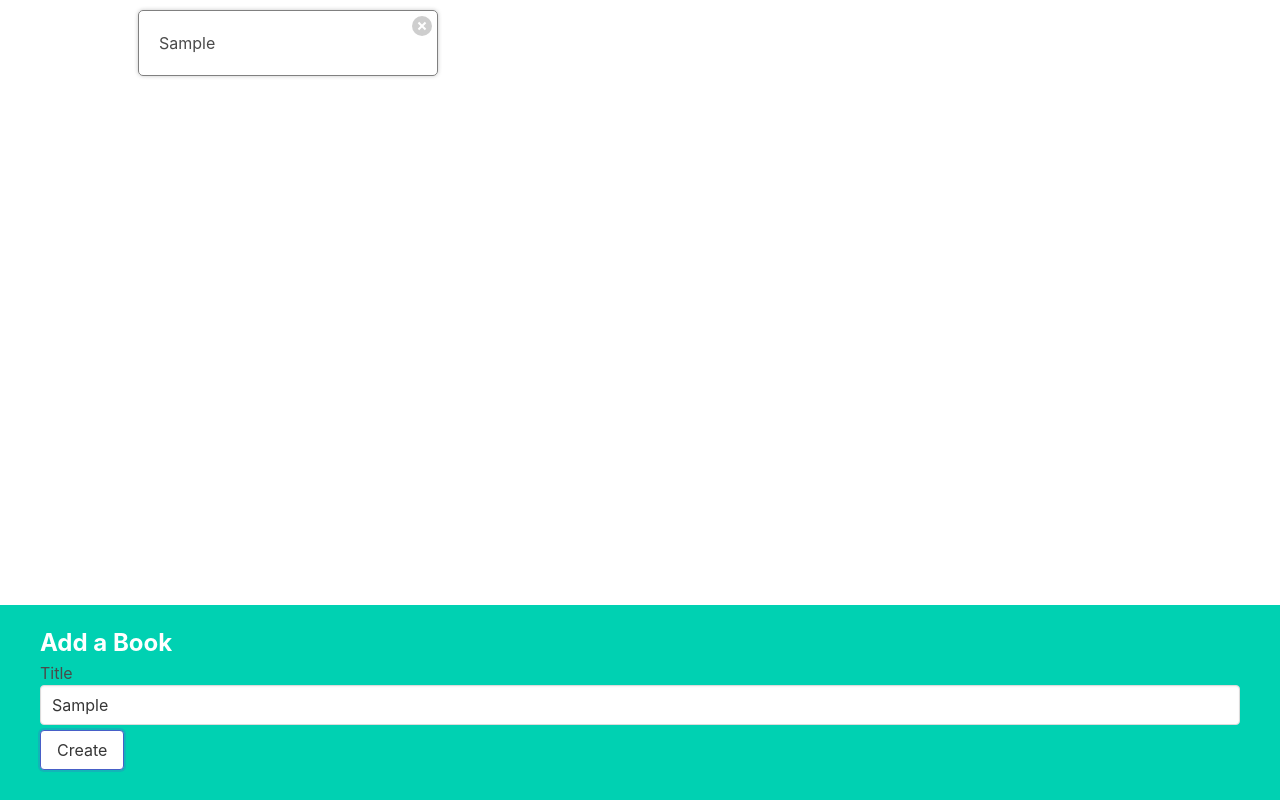
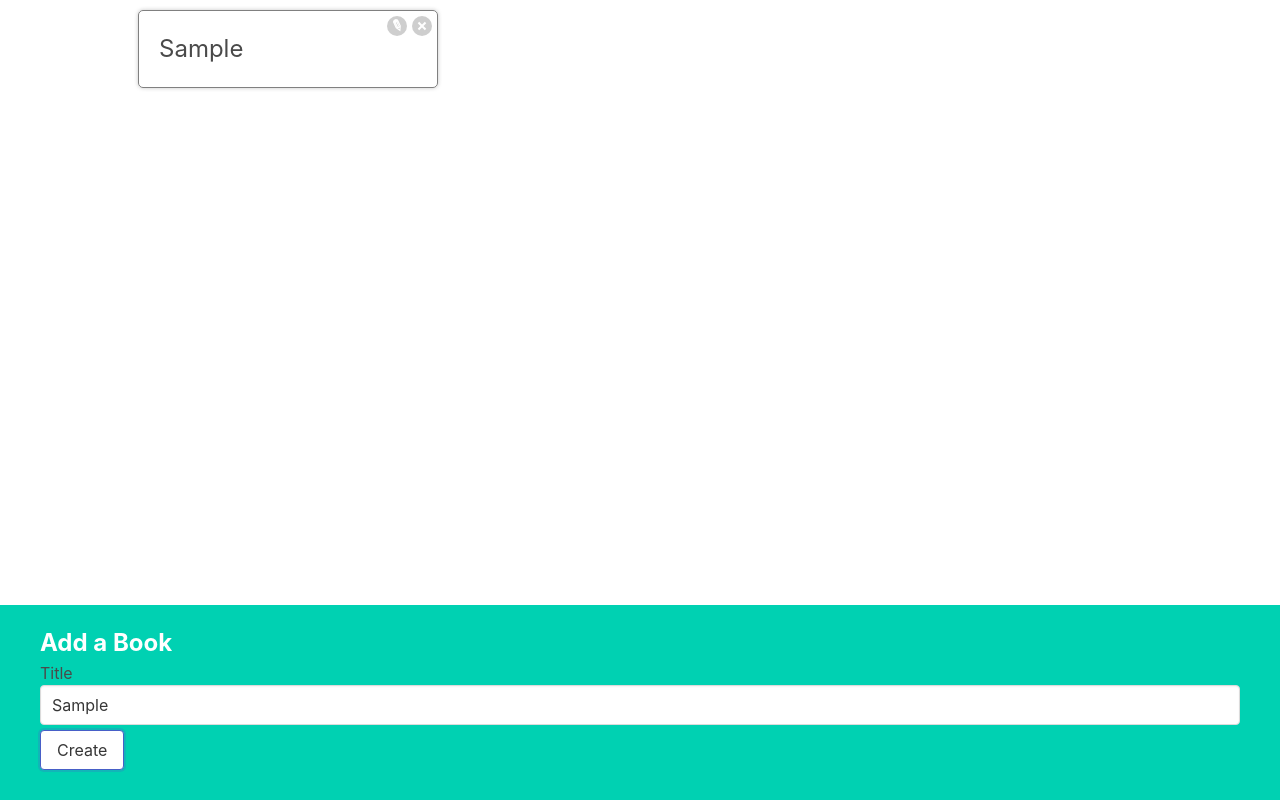
Before and after one commit to logan-lampton/react_work, a React (Create React App) app in the folder books/: page / in a window 1280 px wide. Both pictures are taken after typing "Sample" into the empty fields and a click on the button "Create". Built offline with nearby package versions, Linux system fonts and the light colour scheme.

Commit message:
added toggle to bring up component to edit book content

```diff
--- a/books/src/components/BookShow.js
+++ b/books/src/components/BookShow.js
@@ -1,13 +1,32 @@
+import { useState } from 'react';
+import BookEdit from './BookEdit';
+
 function BookShow({ book, onDelete }) {
-    const handleClick = () => {
+    const [showEdit, setShowEdit] = useState(false);
+
+    // make a handleDeleteClick instead of directly calling onDelete on the onClick, since onDelete needs the id of the book
+    const handleDeleteClick = () => {
         onDelete(book.id);
     };
 
+    const handleEditClick = () => {
+        setShowEdit(!showEdit);
+    }
+
+    // toggle logic to show component BookEdit
+    let content = <h3>{book.title}</h3>;
+    if(showEdit) {
+        content = <BookEdit />;
+    }
+
     return (
         <div className="book-show">
-            {book.title}
+            <div>{content}</div>
             <div className="actions">
-                <button className="delete" onClick={handleClick}>
+                <button className="edit" onClick={handleEditClick}>
+                    Edit
+                </button>
+                <button className="delete" onClick={handleDeleteClick}>
                     Delete
                 </button>
             </div>
```
